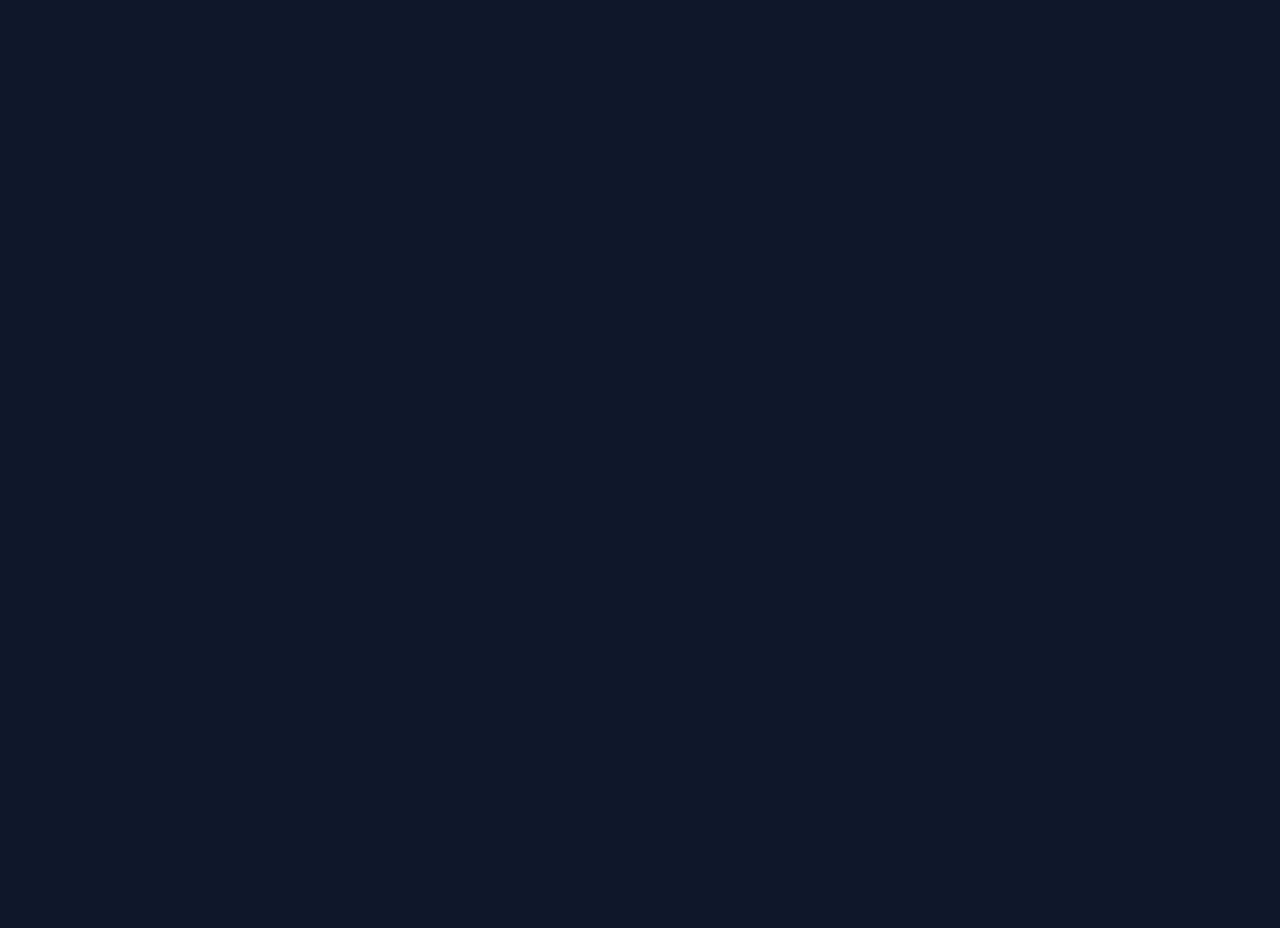
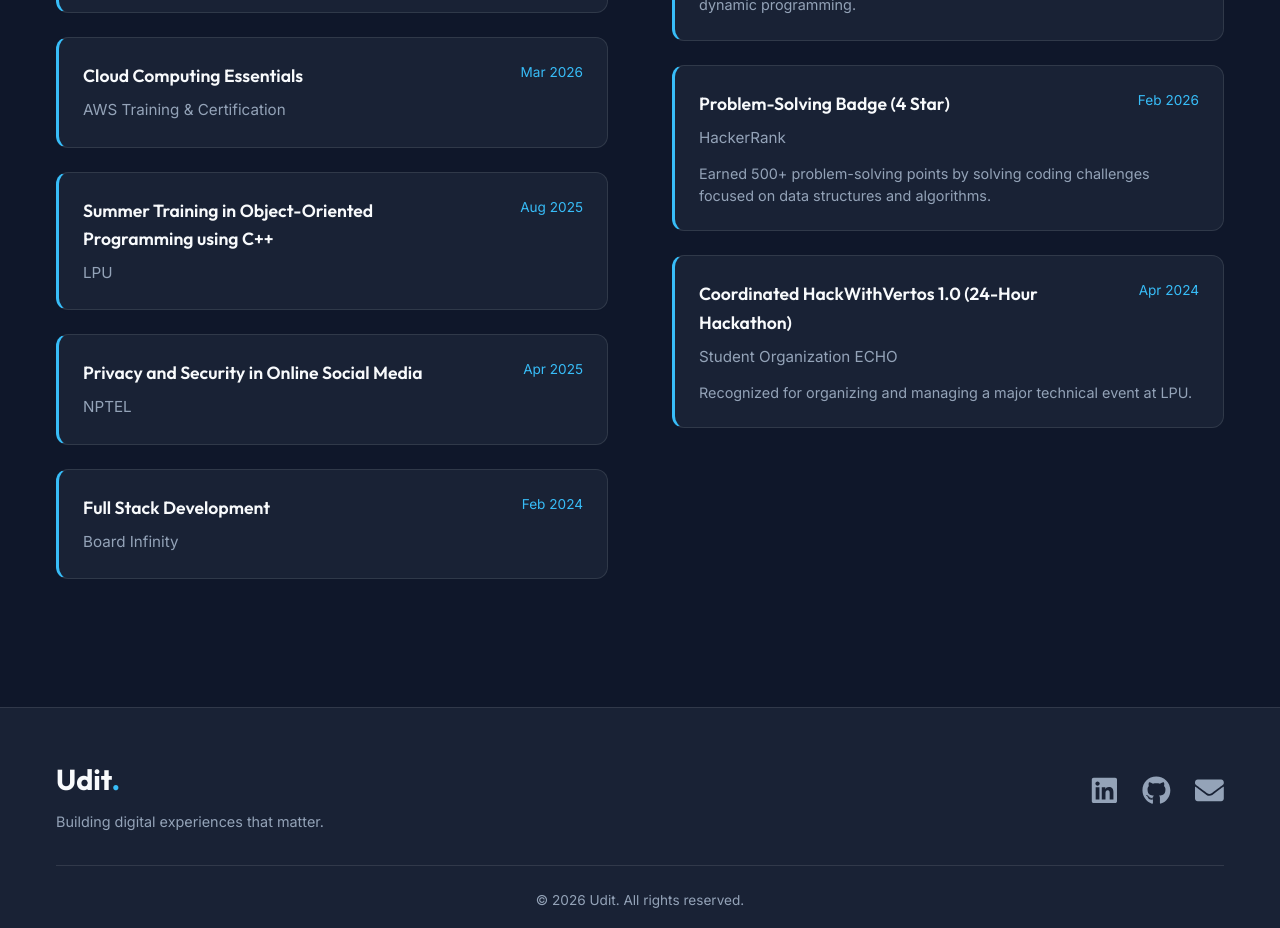
Before and after one commit to Uditgoyal09/Summer-PEP-2026, a React app: page / in a window 1280 px wide. Shown: the part 3840-4768 px from the top of the page. Before the commit the page ends 3475 px from the top, so only its background shows below. Built offline with nearby package versions, Linux system fonts and the light colour scheme; the HTML template or start-up script is replaced by a standard one.

Commit message:
Add Certificates, Achievements, and Footer

```diff
--- a/src/App.jsx
+++ b/src/App.jsx
@@ -3,6 +3,9 @@ import Navbar from './components/Navbar';
 import Hero from './components/Hero';
 import SkillsEducation from './components/SkillsEducation';
 import ExperienceProjects from './components/ExperienceProjects';
+
+import CertificatesAchievements from './components/CertificatesAchievements';
+import Footer from './components/Footer';
 
 function App() {
   return (
@@ -12,7 +15,9 @@ function App() {
         <Hero />
         <SkillsEducation />
         <ExperienceProjects />
+        <CertificatesAchievements />
       </main>
+      <Footer />
     </div>
   );
 }
--- /dev/null
+++ b/src/components/CertificatesAchievements.css
@@ -0,0 +1,76 @@
+.cert-achieve-grid {
+  display: grid;
+  grid-template-columns: 1fr 1fr;
+  gap: var(--spacing-xl);
+  margin-top: 3rem;
+}
+
+.title-icon {
+  margin-right: 0.5rem;
+  color: var(--accent);
+  vertical-align: middle;
+}
+
+.cert-list,
+.achieve-list {
+  display: flex;
+  flex-direction: column;
+  gap: 1.5rem;
+  margin-top: 2rem;
+}
+
+.cert-card,
+.achieve-card {
+  padding: 1.5rem;
+  transition: transform 0.3s ease;
+  border-left: 3px solid var(--accent);
+}
+
+.cert-card:hover,
+.achieve-card:hover {
+  transform: translateX(10px);
+  background: rgba(30, 41, 59, 0.9);
+}
+
+.cert-header,
+.achieve-header {
+  display: flex;
+  justify-content: space-between;
+  align-items: flex-start;
+  margin-bottom: 0.5rem;
+}
+
+.cert-title,
+.achieve-title {
+  font-size: 1.1rem;
+  color: var(--text-primary);
+  font-weight: 600;
+  max-width: 75%;
+}
+
+.cert-date,
+.achieve-date {
+  font-size: 0.85rem;
+  color: var(--accent);
+  white-space: nowrap;
+}
+
+.cert-issuer,
+.achieve-platform {
+  font-size: 0.95rem;
+  color: var(--text-secondary);
+}
+
+.achieve-description {
+  margin-top: 0.8rem;
+  font-size: 0.9rem;
+  color: var(--text-secondary);
+  line-height: 1.5;
+}
+
+@media (max-width: 992px) {
+  .cert-achieve-grid {
+    grid-template-columns: 1fr;
+    gap: var(--spacing-xl);
+  }
+}
--- /dev/null
+++ b/src/components/CertificatesAchievements.jsx
@@ -0,0 +1,82 @@
+import React from 'react';
+import { FaCertificate, FaTrophy } from 'react-icons/fa';
+import './CertificatesAchievements.css';
+
+const CertificatesAchievements = () => {
+  const certificates = [
+    { title: 'Oracle Data Platform 2025 Certified Foundations Associate', issuer: 'Oracle', date: 'May 2026' },
+    { title: 'Cloud Computing Essentials', issuer: 'AWS Training & Certification', date: 'Mar 2026' },
+    { title: 'Summer Training in Object-Oriented Programming using C++', issuer: 'LPU', date: 'Aug 2025' },
+    { title: 'Privacy and Security in Online Social Media', issuer: 'NPTEL', date: 'Apr 2025' },
+    { title: 'Full Stack Development', issuer: 'Board Infinity', date: 'Feb 2024' }
+  ];
+
+  const achievements = [
+    {
+      title: 'Competitive Programming & Problem-Solving',
+      platform: 'LeetCode',
+      date: 'Mar 2026',
+      description: 'Solved 160+ DSA problems across arrays, trees, graphs, recursion, and dynamic programming.'
+    },
+    {
+      title: 'Problem-Solving Badge (4 Star)',
+      platform: 'HackerRank',
+      date: 'Feb 2026',
+      description: 'Earned 500+ problem-solving points by solving coding challenges focused on data structures and algorithms.'
+    },
+    {
+      title: 'Coordinated HackWithVertos 1.0 (24-Hour Hackathon)',
+      platform: 'Student Organization ECHO',
+      date: 'Apr 2024',
+      description: 'Recognized for organizing and managing a major technical event at LPU.'
+    }
+  ];
+
+  return (
+    <section id="certificates" className="section">
+      <div className="container">
+
+        <div className="cert-achieve-grid">
+          {/* Certificates */}
+          <div className="cert-column">
+            <h2 className="section-title" style={{ textAlign: 'left', transform: 'none', left: '0' }}>
+              <FaCertificate className="title-icon" /> Certificates
+            </h2>
+            <div className="cert-list">
+              {certificates.map((cert, index) => (
+                <div key={index} className="cert-card glass">
+                  <div className="cert-header">
+                    <h3 className="cert-title">{cert.title}</h3>
+                    <span className="cert-date">{cert.date}</span>
+                  </div>
+                  <p className="cert-issuer">{cert.issuer}</p>
+                </div>
+              ))}
+            </div>
+          </div>
+
+          {/* Achievements */}
+          <div className="achieve-column">
+            <h2 className="section-title" style={{ textAlign: 'left', transform: 'none', left: '0' }}>
+              <FaTrophy className="title-icon" /> Achievements
+            </h2>
+            <div className="achieve-list">
+              {achievements.map((achieve, index) => (
+                <div key={index} className="achieve-card glass">
+                  <div className="achieve-header">
+                    <h3 className="achieve-title">{achieve.title}</h3>
+                    <span className="achieve-date">{achieve.date}</span>
+                  </div>
+                  <p className="achieve-platform">{achieve.platform}</p>
+                  <p className="achieve-description">{achieve.description}</p>
+                </div>
+              ))}
+            </div>
+          </div>
+        </div>
+      </div>
+    </section>
+  );
+};
+
+export default CertificatesAchievements;
--- /dev/null
+++ b/src/components/Footer.css
@@ -0,0 +1,43 @@
+.footer {
+  margin-top: 4rem;
+  padding: 3rem 0 1rem;
+  border-bottom: none;
+  border-left: none;
+  border-right: none;
+  border-radius: 0;
+}
+
+.footer-content {
+  display: flex;
+  justify-content: space-between;
+  align-items: center;
+  margin-bottom: 2rem;
+  flex-wrap: wrap;
+  gap: 2rem;
+}
+
+.footer-brand p {
+  color: var(--text-secondary);
+  margin-top: 0.5rem;
+  font-size: 0.9rem;
+}
+
+.footer-social {
+  display: flex;
+  gap: 1.5rem;
+}
+
+.footer-bottom {
+  text-align: center;
+  padding-top: 1.5rem;
+  border-top: 1px solid var(--glass-border);
+  color: var(--text-secondary);
+  font-size: 0.85rem;
+}
+
+@media (max-width: 768px) {
+  .footer-content {
+    flex-direction: column;
+    text-align: center;
+  }
+}
--- /dev/null
+++ b/src/components/Footer.jsx
@@ -0,0 +1,36 @@
+import React from 'react';
+import { FaLinkedin, FaGithub, FaEnvelope } from 'react-icons/fa';
+import './Footer.css';
+
+const Footer = () => {
+  const currentYear = new Date().getFullYear();
+
+  return (
+    <footer className="footer glass">
+      <div className="container footer-container">
+        <div className="footer-content">
+          <div className="footer-brand">
+            <a href="#home" className="logo">Udit<span>.</span></a>
+            <p>Building digital experiences that matter.</p>
+          </div>
+          <div className="footer-social">
+            <a href="https://www.linkedin.com/in/udit-goyal09/" target="_blank" rel="noopener noreferrer" className="social-icon">
+              <FaLinkedin />
+            </a>
+            <a href="https://github.com/Uditgoyal09/" target="_blank" rel="noopener noreferrer" className="social-icon">
+              <FaGithub />
+            </a>
+            <a href="mailto:uditgoyal0905@gmail.com" className="social-icon">
+              <FaEnvelope />
+            </a>
+          </div>
+        </div>
+        <div className="footer-bottom">
+          <p>&copy; {currentYear} Udit. All rights reserved.</p>
+        </div>
+      </div>
+    </footer>
+  );
+};
+
+export default Footer;
```
